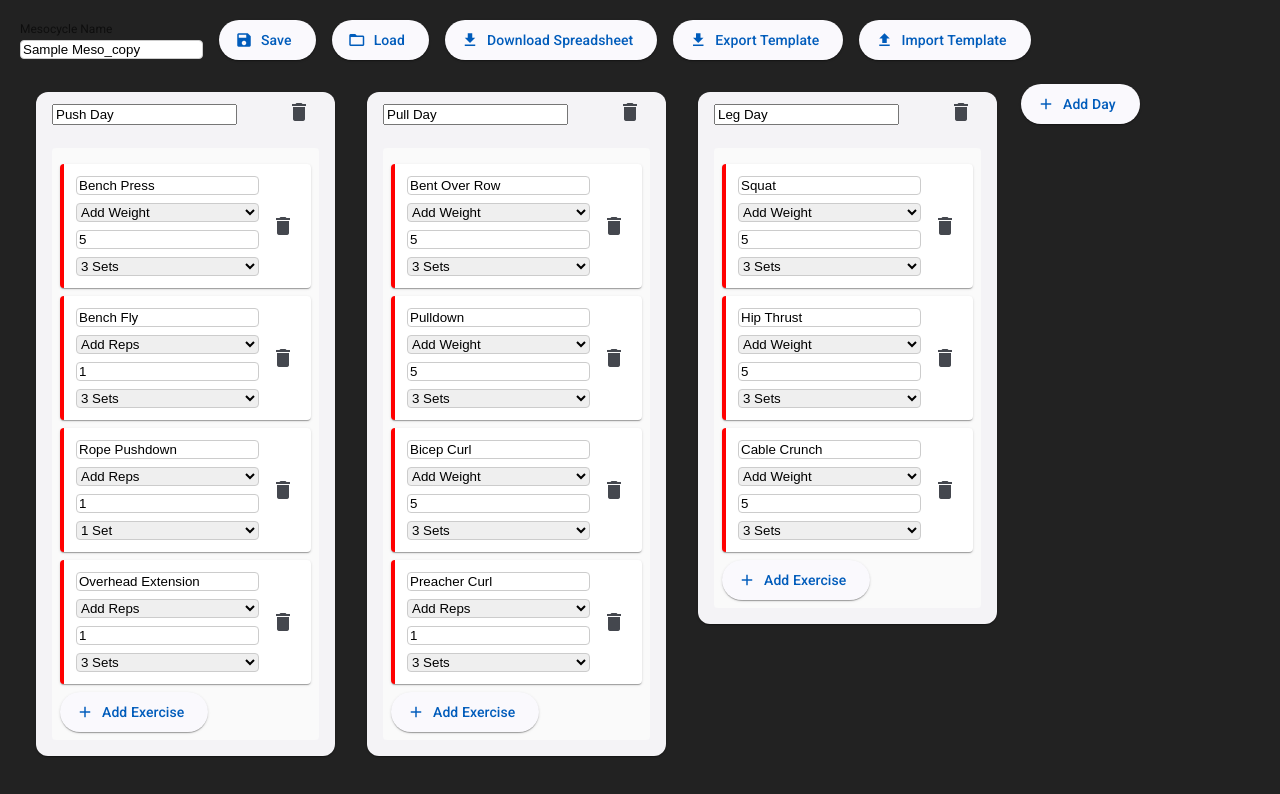
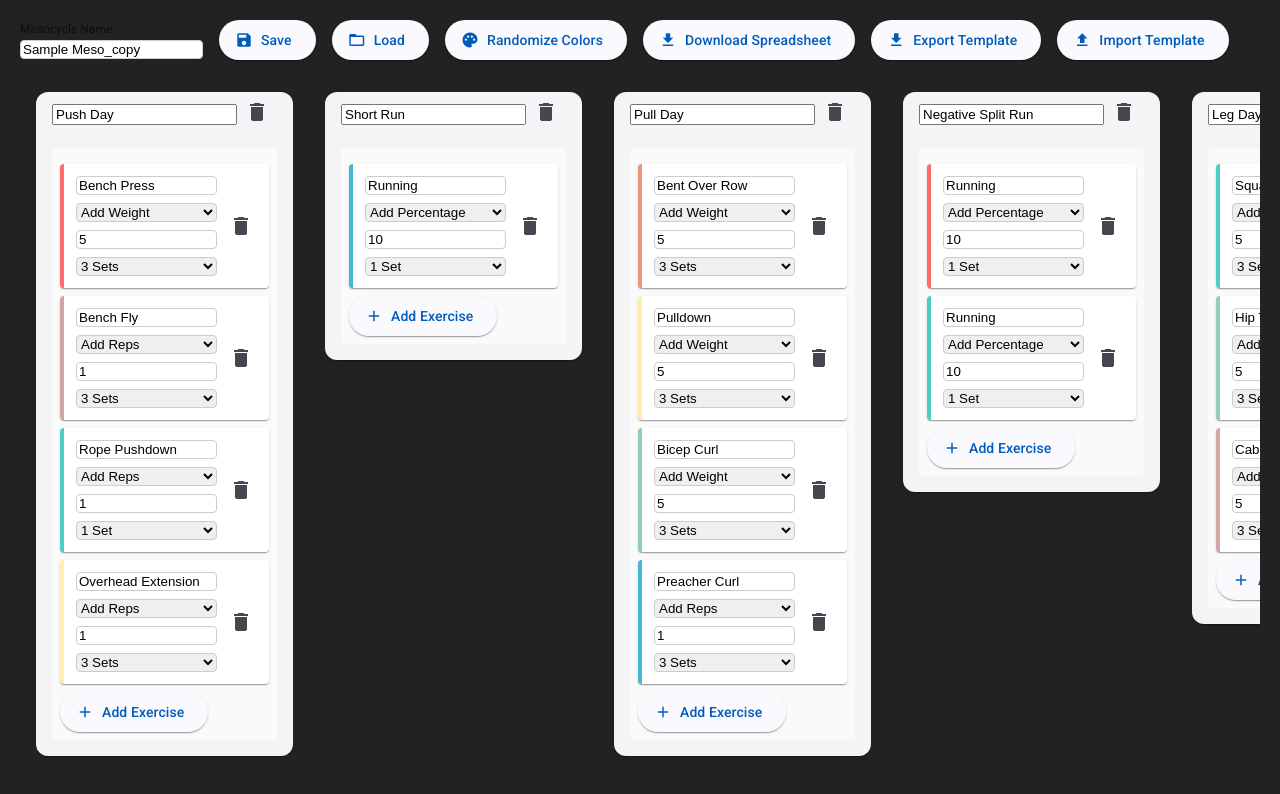
Before and after one commit to LukeHoel/TemplateCreator, an Angular app in the folder TemplateCreator/: page / in a window 1280 px wide. Shown: the top 794 px of the page. Built offline with nearby package versions, Linux system fonts and the light colour scheme.

Commit message:
fixed colors

```diff
--- a/TemplateCreator/src/app/components/planner/planner.component.html
+++ b/TemplateCreator/src/app/components/planner/planner.component.html
@@ -13,6 +13,11 @@
         <button mat-raised-button color="primary" (click)="loadMesocycle()">
             <mat-icon>folder_open</mat-icon>
             Load
+        </button>
+
+        <button mat-raised-button color="accent" (click)="randomizeExerciseColors()">
+            <mat-icon>palette</mat-icon>
+            Randomize Colors
         </button>
 
         <button mat-raised-button color="accent" (click)="generateSpreadsheet()">
--- a/TemplateCreator/src/app/components/planner/planner.component.ts
+++ b/TemplateCreator/src/app/components/planner/planner.component.ts
@@ -29,16 +29,18 @@ export class PlannerComponent implements OnInit {
 
   // Add array of nice looking colors
   private exerciseColors: string[] = [
-    '#FF6B6B', // coral red
-    '#4ECDC4', // turquoise
-    '#45B7D1', // sky blue
-    '#96CEB4', // sage green
-    '#FFEEAD', // cream yellow
-    '#D4A5A5', // dusty rose
-    '#9B89B3', // lavender
-    '#E9967A', // salmon
-    '#66CDAA', // medium aquamarine
-    '#F4A460'  // sandy brown
+    '#386DDE', // "Chest",
+    '#F05D23', // "Back",
+    '#48e5c2', // "Triceps",
+    '#C42847', // "Biceps",
+    '#6AB547', // "Shoulders",
+    '#a6245f', // "Quads",
+    '#ff69b4', // "Glutes",
+    '#8cc9d3', // "Hamstrings",
+    '#8E4A49', // "Calves",
+    '#297373', // "Traps",
+    '#F9C846', // "Forearms",
+    '#297373', // "Abs"
   ];
 
   constructor(private spreadsheetService: SpreadsheetGenerationService) {
@@ -97,14 +99,30 @@ export class PlannerComponent implements OnInit {
     moveItemInArray(exercise.exercises, event.previousIndex, event.currentIndex);
   }
 
+  private getAvailableColors(day: Day): string[] {
+    // Get currently used colors in this day
+    const usedColors = new Set(day.exercises.map(ex => ex.color));
+    // Return only unused colors
+    return this.exerciseColors.filter(color => !usedColors.has(color));
+  }
+
+  private getRandomColor(availableColors: string[]): string {
+    if (availableColors.length === 0) {
+      // If no unique colors left, fall back to the full color array
+      return this.exerciseColors[Math.floor(Math.random() * this.exerciseColors.length)];
+    }
+    return availableColors[Math.floor(Math.random() * availableColors.length)];
+  }
+
   addExercise(day: Day) {
     if (!day.exercises) {
       day.exercises = [];
     }
     const newIndex = day.exercises.length;
 
-    // Get random color from the array
-    const randomColor = this.exerciseColors[Math.floor(Math.random() * this.exerciseColors.length)];
+    // Get available colors and pick a random one
+    const availableColors = this.getAvailableColors(day);
+    const randomColor = this.getRandomColor(availableColors);
 
     day.exercises.push({
       name: `Exercise ${newIndex + 1}`,
@@ -201,4 +219,25 @@ export class PlannerComponent implements OnInit {
       console.log('No mesocycle found with that name');
     }
   }
+
+  randomizeExerciseColors() {
+    if (!this.selectedMesoCycle) return;
+
+    this.selectedMesoCycle.microcycles[0].days.forEach(day => {
+      // Reset colors for each day
+      const exerciseCount = day.exercises.length;
+
+      // Shuffle the full color array for this day
+      const shuffledColors = [...this.exerciseColors]
+        .sort(() => Math.random() - 0.5)
+        .slice(0, exerciseCount);
+
+      // Assign colors to exercises
+      day.exercises.forEach((exercise, index) => {
+        exercise.color = shuffledColors[index] || this.exerciseColors[index % this.exerciseColors.length];
+      });
+    });
+
+    this.saveMesocycle();
+  }
 }
--- a/TemplateCreator/src/app/models/sample-meso.ts
+++ b/TemplateCreator/src/app/models/sample-meso.ts
@@ -13,7 +13,7 @@ export const sampleMeso: any = {
                   "type": "Add Weight",
                   "amount": 5
                 },
-                "color": "#ff0000",
+                "color": "#FF6B6B",
                 "setCount": 3
               },
               {
@@ -22,7 +22,7 @@ export const sampleMeso: any = {
                   "type": "Add Reps",
                   "amount": 1
                 },
-                "color": "#ff0000",
+                "color": "#D4A5A5",
                 "setCount": 3
               },
               {
@@ -31,7 +31,7 @@ export const sampleMeso: any = {
                   "type": "Add Reps",
                   "amount": 1
                 },
-                "color": "#ff0000",
+                "color": "#4ECDC4",
                 "setCount": "1"
               },
               {
@@ -40,8 +40,22 @@ export const sampleMeso: any = {
                   "type": "Add Reps",
                   "amount": 1
                 },
-                "color": "#ff0000",
+                "color": "#FFEEAD",
                 "setCount": 3
+              }
+            ]
+          },
+          {
+            "name": "Short Run",
+            "exercises": [
+              {
+                "name": "Running",
+                "progression": {
+                  "type": "Add Percentage",
+                  "amount": 10
+                },
+                "color": "#45B7D1",
+                "setCount": "1"
               }
             ]
           },
@@ -54,7 +68,7 @@ export const sampleMeso: any = {
                   "type": "Add Weight",
                   "amount": 5
                 },
-                "color": "#ff0000",
+                "color": "#E9967A",
                 "setCount": 3
               },
               {
@@ -63,7 +77,7 @@ export const sampleMeso: any = {
                   "type": "Add Weight",
                   "amount": 5
                 },
-                "color": "#ff0000",
+                "color": "#FFEEAD",
                 "setCount": 3
               },
               {
@@ -72,7 +86,7 @@ export const sampleMeso: any = {
                   "type": "Add Weight",
                   "amount": 5
                 },
-                "color": "#ff0000",
+                "color": "#96CEB4",
                 "setCount": 3
               },
               {
@@ -81,8 +95,31 @@ export const sampleMeso: any = {
                   "type": "Add Reps",
                   "amount": 1
                 },
-                "color": "#ff0000",
+                "color": "#45B7D1",
                 "setCount": 3
+              }
+            ]
+          },
+          {
+            "name": "Negative Split Run",
+            "exercises": [
+              {
+                "name": "Running",
+                "progression": {
+                  "type": "Add Percentage",
+                  "amount": 10
+                },
+                "color": "#FF6B6B",
+                "setCount": "1"
+              },
+              {
+                "name": "Running",
+                "progression": {
+                  "type": "Add Percentage",
+                  "amount": 10
+                },
+                "color": "#4ECDC4",
+                "setCount": "1"
               }
             ]
           },
@@ -95,7 +132,7 @@ export const sampleMeso: any = {
                   "type": "Add Weight",
                   "amount": 5
                 },
-                "color": "#ff0000",
+                "color": "#4ECDC4",
                 "setCount": 3
               },
               {
@@ -104,7 +141,7 @@ export const sampleMeso: any = {
                   "type": "Add Weight",
                   "amount": 5
                 },
-                "color": "#ff0000",
+                "color": "#96CEB4",
                 "setCount": 3
               },
               {
@@ -113,7 +150,21 @@ export const sampleMeso: any = {
                   "type": "Add Weight",
                   "amount": 5
                 },
-                "color": "#ff0000",
+                "color": "#D4A5A5",
+                "setCount": 3
+              }
+            ]
+          },
+          {
+            "name": "Long Run",
+            "exercises": [
+              {
+                "name": "Running",
+                "progression": {
+                  "type": "Add Percentage",
+                  "amount": 60
+                },
+                "color": "#FF6B6B",
                 "setCount": 3
               }
             ]
--- a/TemplateCreator/src/app/services/spreadsheet-generation.service.ts
+++ b/TemplateCreator/src/app/services/spreadsheet-generation.service.ts
@@ -114,11 +114,13 @@ export class SpreadsheetGenerationService {
 
                 // Set the cell fill color
                 if (!ws[cellRef].s) ws[cellRef].s = {};
+                const color = { rgb: '000000', style: 'thin' };
                 ws[cellRef].s = {
                   ...ws[cellRef].s,
                   fill: {
                     fgColor: { rgb: exercise.color.replace('#', '') },
-                  }
+                  },
+                  border: { top: color, bottom: color, left: color, right: color },
                 };
               }
             }
@@ -131,7 +133,7 @@ export class SpreadsheetGenerationService {
     });
 
     // Generate the Excel file
-    XLSX.writeFile(wb, `${mesocycle.name}_training_plan.xlsx`);
+    XLSX.writeFile(wb, `${mesocycle.name}.xlsx`);
   }
 
   private convertMicrocycleToWorksheetData(microcycle: Microcycle): any[][] {
```
